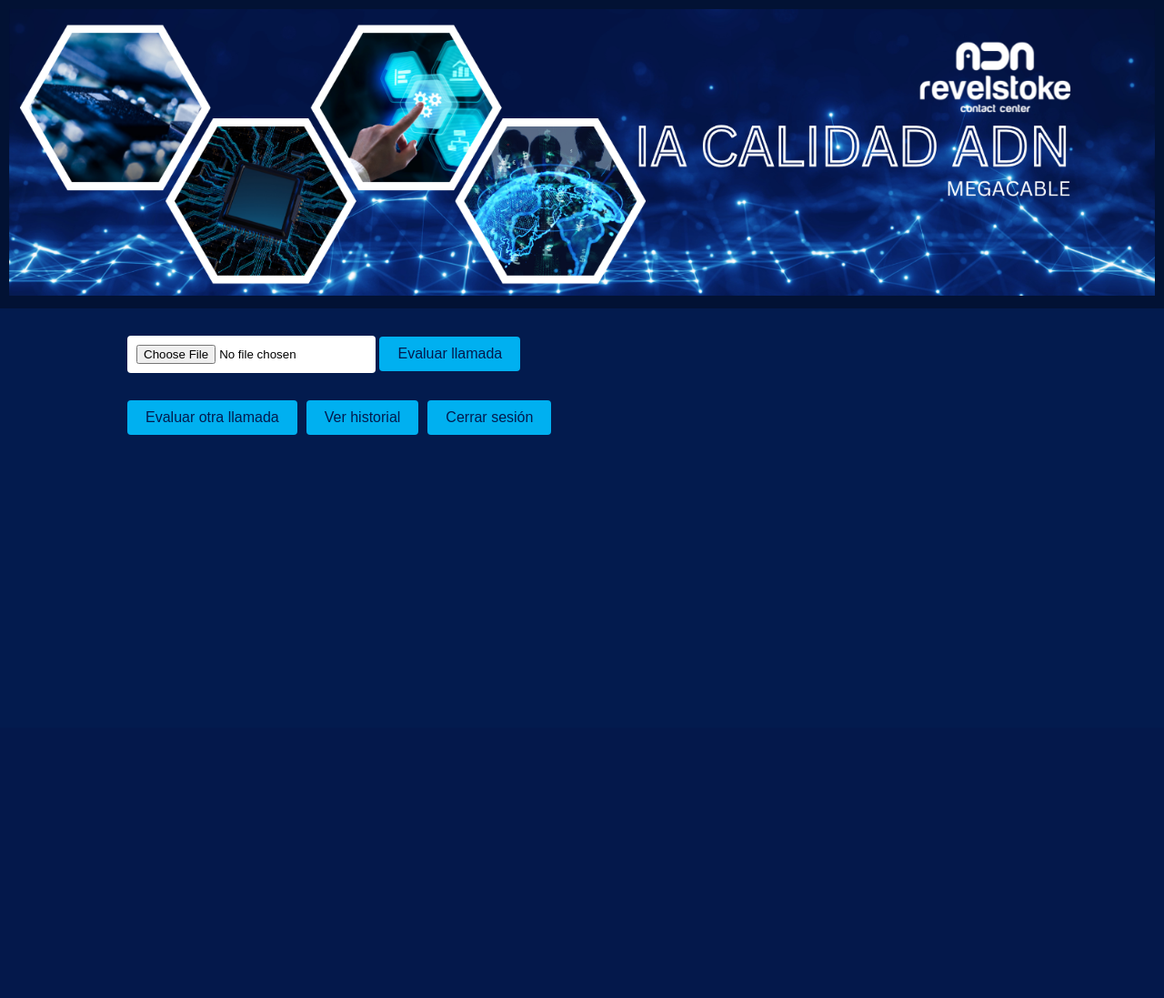
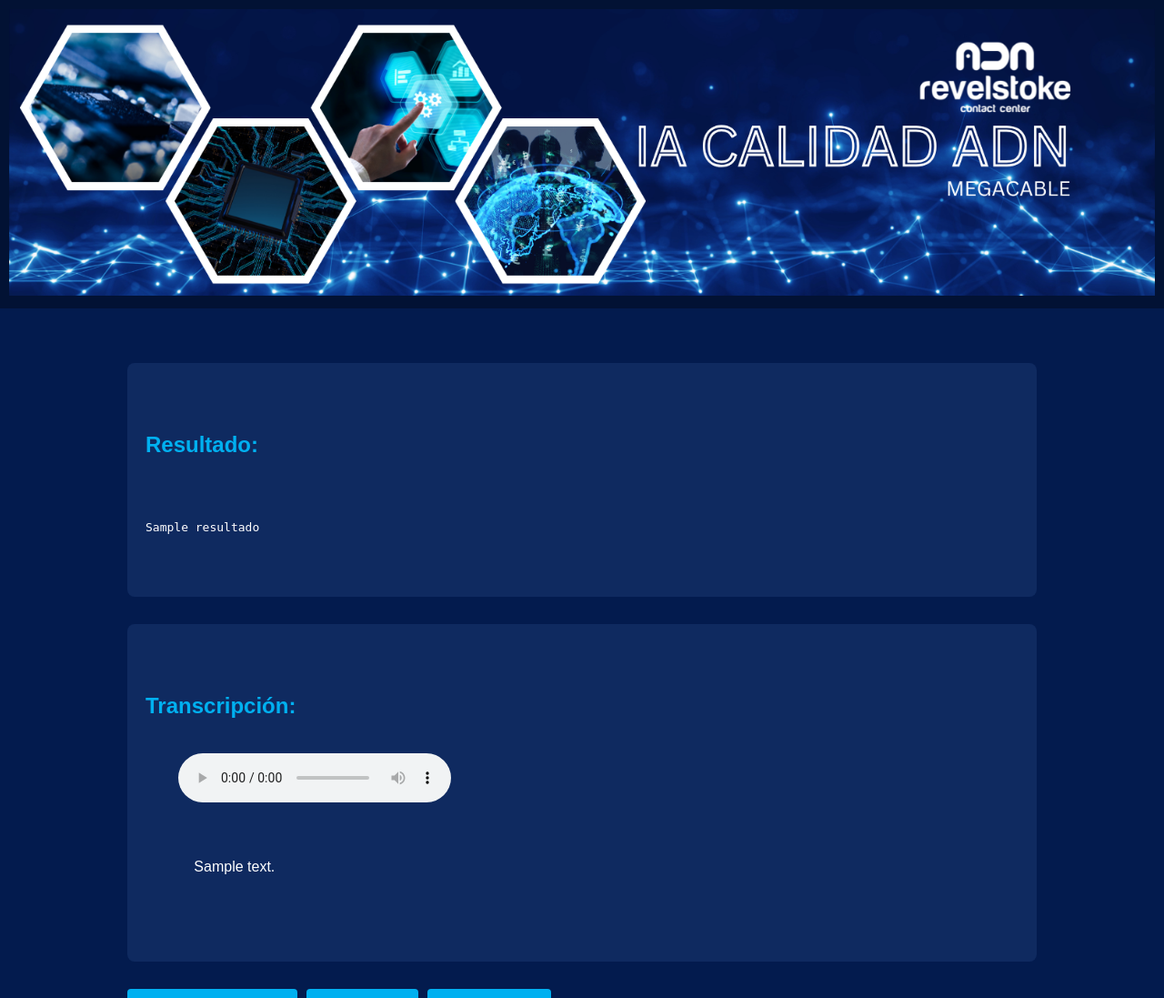
Before and after one commit to ADNRevelstoke/qa-callcenter-adn, a Flask app: template templates/index.html in a window 1280 px wide. Shown: the top 1097 px of the page at 91% size. Before the commit the page ends 478 px from the top, so only its background shows below. Run offline with Flask 3, Linux system fonts and the light colour scheme; the template is opened without the code that fills it: most values are stand-ins (such as "Sample title", 1, 10 or a date in 2020).

Commit message:
Corrige visualización y lógica condicional para mostrar resultados

```diff
--- a/templates/index.html
+++ b/templates/index.html
@@ -1,4 +1,3 @@
-
 <!doctype html>
 <html>
 <head>
@@ -74,7 +73,7 @@
   </header>
   <div class="container">
 
-    {% if not transcript %}
+    {% if not resultado %}
       <form method="POST" enctype="multipart/form-data" onsubmit="showLoader()">
         <input type="file" name="audio" accept=".wav" required>
         <button type="submit">Evaluar llamada</button>
@@ -87,6 +86,7 @@
       </div>
 
       <div class="transcripcion">
+        <h2>Transcripción:</h2>
         <audio id="audio" controls src="{{ url_for('static', filename='audio.wav') }}"></audio>
         {% for s in segments %}
           <p onclick="document.getElementById('audio').currentTime={{ s['start'] }};document.getElementById('audio').play();">
@@ -107,6 +107,7 @@
         <button type="submit">Cerrar sesión</button>
       </form>
     </div>
+
   </div>
 </body>
 </html>
```
